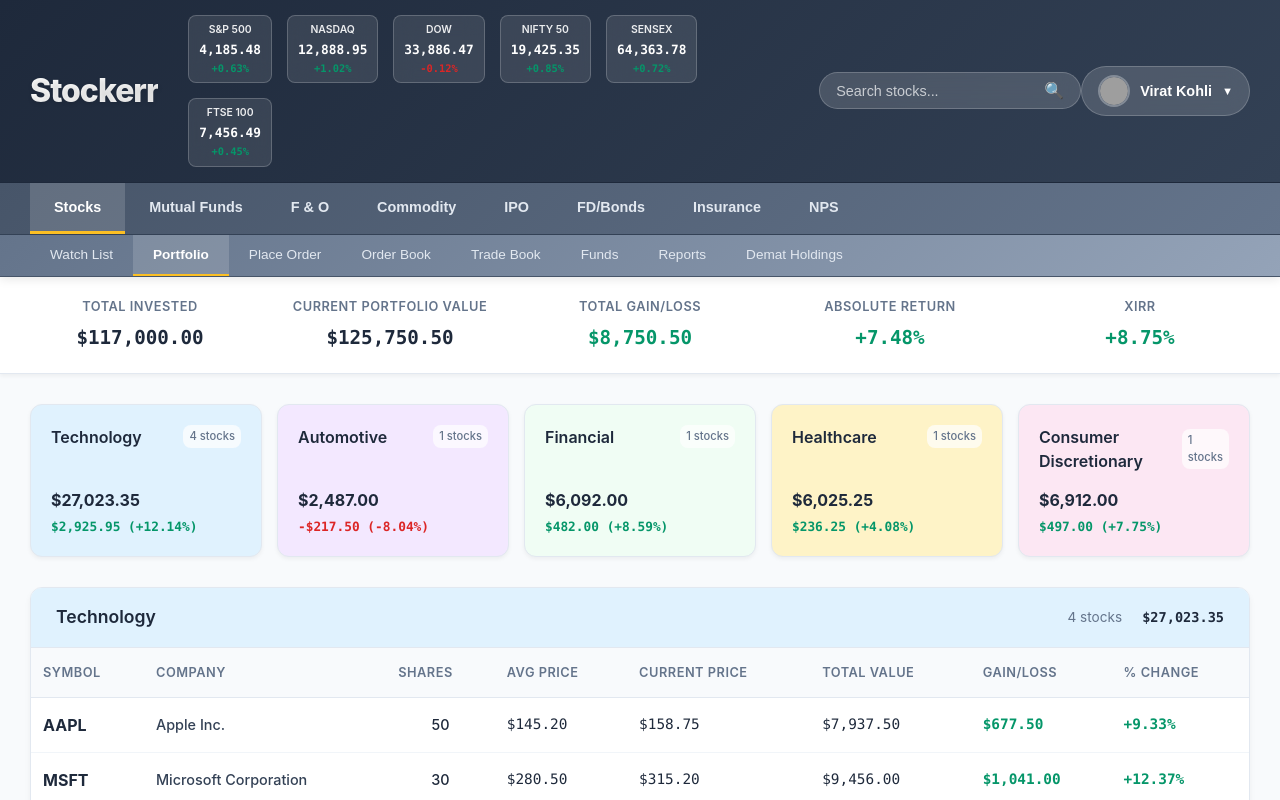
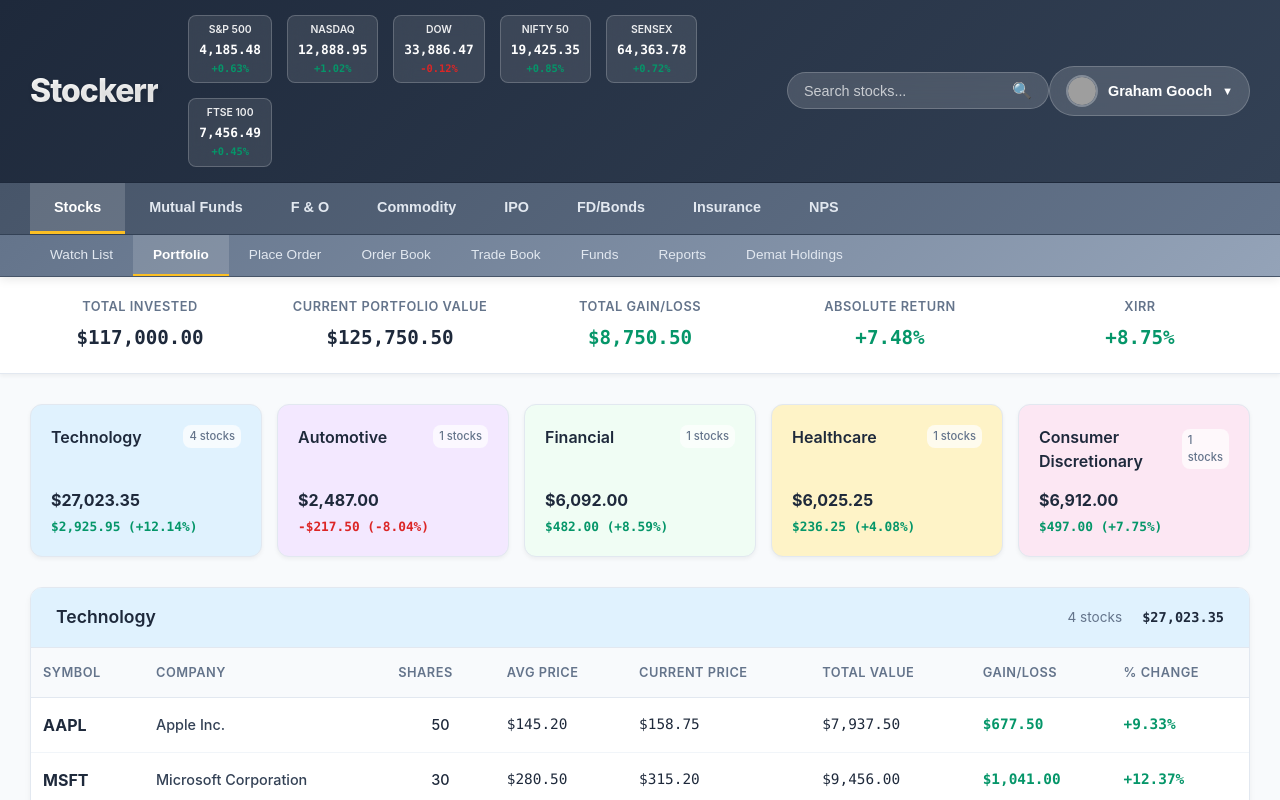
Before and after one commit to shanmitha555/stocker_UI, a React (Vite) app: page / in a window 1280 px wide. Shown: the top 800 px of the page. Built offline with nearby package versions, Linux system fonts and the light colour scheme; grey boxes are pictures that could not be loaded.

Commit message:
Graham Gooch change

```diff
--- a/src/App.jsx
+++ b/src/App.jsx
@@ -4,8 +4,8 @@ import './App.css'
 // Sample portfolio data for Joe Root
 const portfolioData = {
   user: {
-    name: 'Virat Kohli',
-    email: 'virat.kohli@example.com',
+    name: 'Graham Gooch',
+    email: 'graham.gooch@example.com',
     totalValue: 125750.50,
     totalGain: 8750.50,
     gainPercentage: 7.48
```
